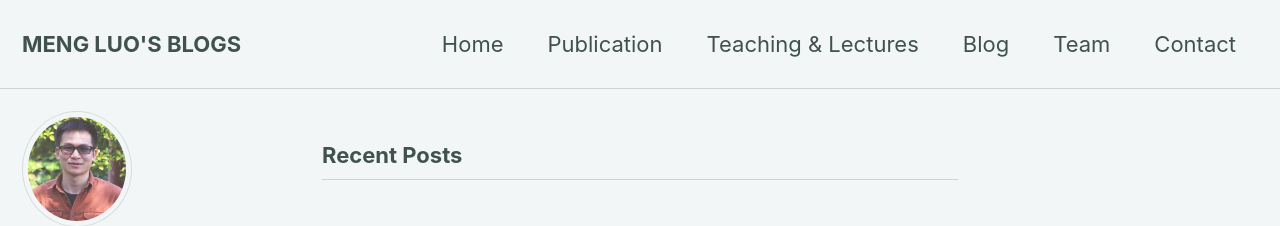
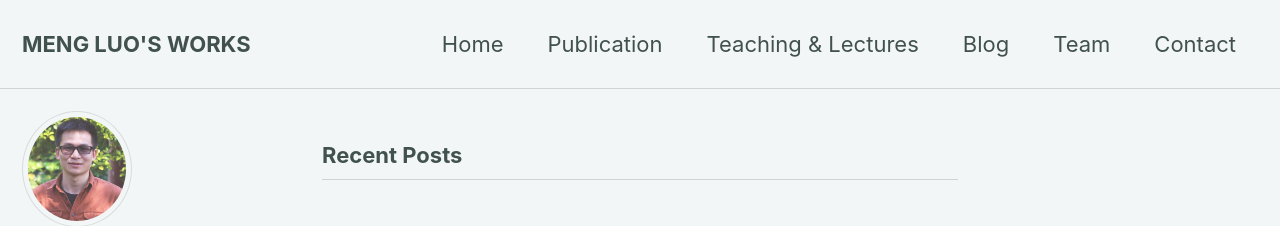
Before and after one commit to czheluo/blogs, a Jekyll site: the page built from index.html, in a window 1280 px wide and 900 px high. Shown: the top 226 px of the window. Built offline with Jekyll 4.4.1, drawn with Linux system fonts in a browser that asks for light colours; cached includes are drawn as plain includes; nearby versions of some CDN libraries; the list of posts is cut into pages by our own code.

Commit message:
Update _config.yml

```diff
--- a/_config.yml
+++ b/_config.yml
@@ -17,7 +17,7 @@
 
 # Site Settings
 locale                   : "en-CN"
-title                    : "MENG LUO'S BLOGS"
+title                    : "MENG LUO'S WORKS"
 title_separator          : "-"
 subtitle                 : # site tagline that appears below site title in masthead
 name                     : "MENG LUO "
```
